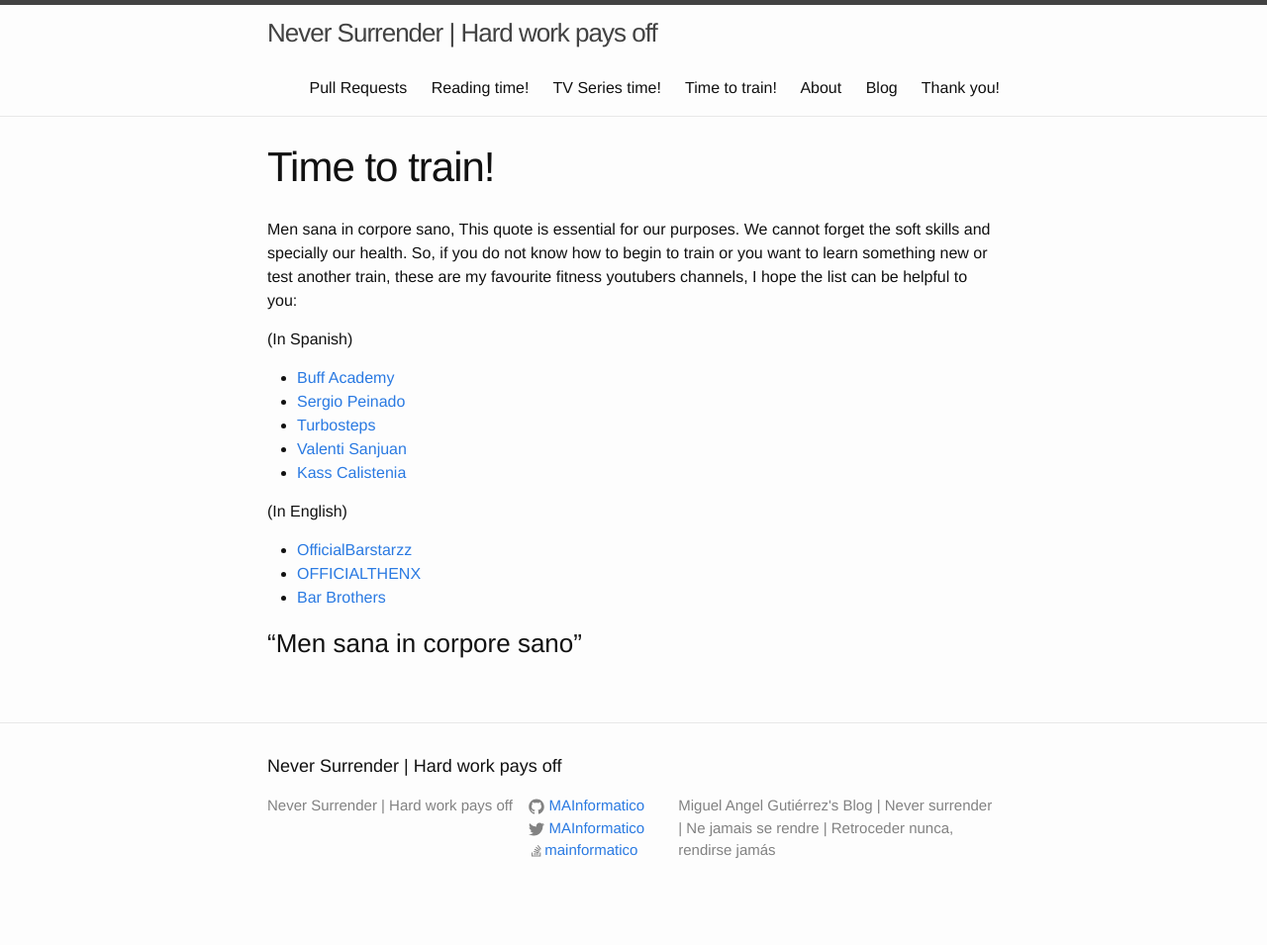
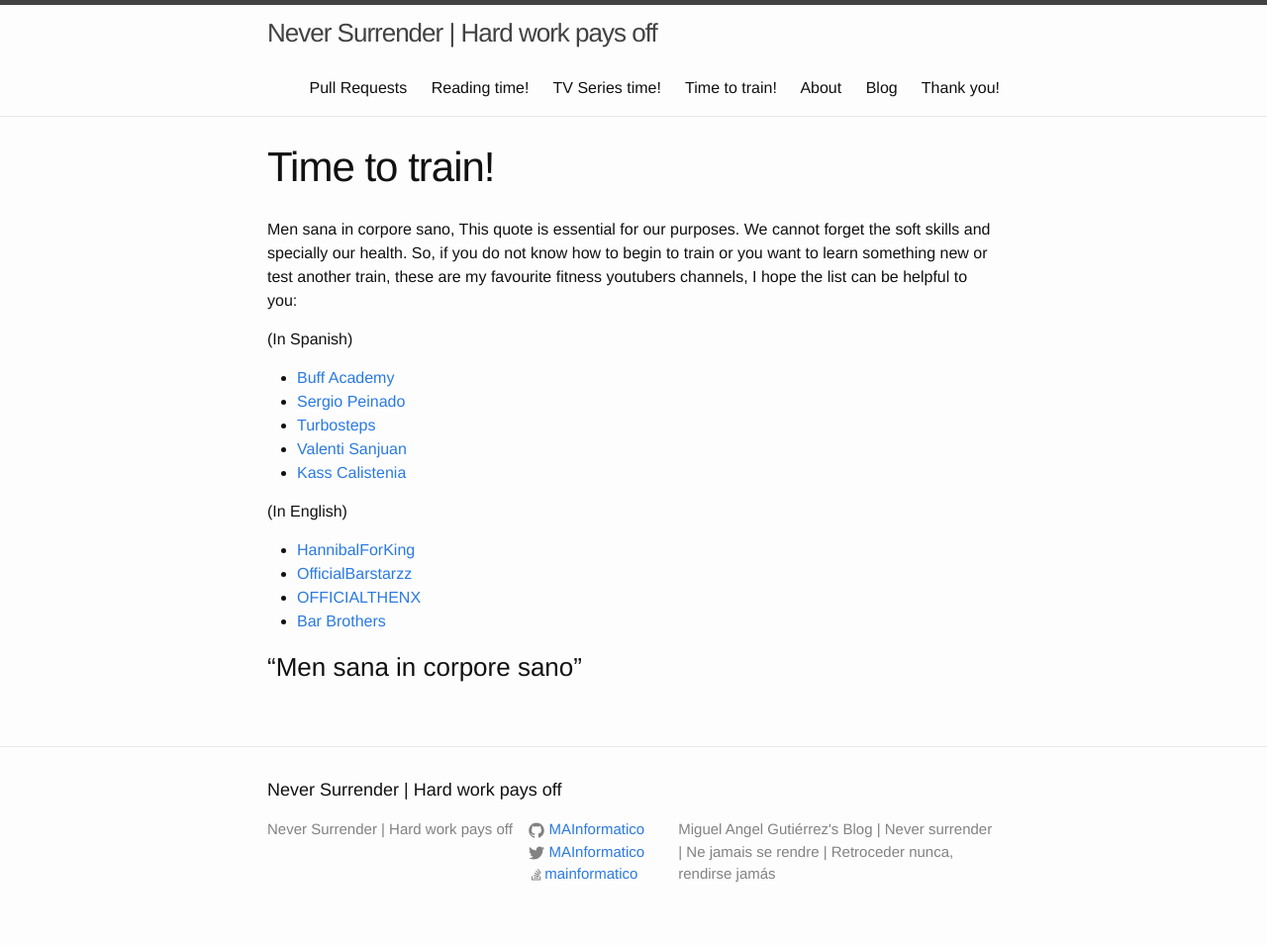
Before and after one commit to MAInformatico/MAInformatico.github.io, a Jekyll site: the page built from Sport_Time.md, in a window 1280 px wide. Shown: the whole page at 99% size. Built offline with Jekyll 4.4.1, drawn with Linux system fonts in a browser that asks for light colours; before the commit the page ends 931 px from its top, so only the background shows below that.

Commit message:
updating calistenics channels

```diff
--- a/Sport_Time.md
+++ b/Sport_Time.md
@@ -14,6 +14,7 @@ Men sana in corpore sano, This quote is essential for our purposes. We cannot fo
 * [Kass Calistenia](https://www.youtube.com/channel/UCq7Vhs9nroHJpXXM1mnu4gw)
 
 (In English)
+* [HannibalForKing](https://www.youtube.com/user/HannibalForKing1)
 * [OfficialBarstarzz](https://www.youtube.com/user/OfficialBarstarzz)
 * [OFFICIALTHENX](https://www.youtube.com/user/TheMiamiTrainer)
 * [Bar Brothers](https://www.youtube.com/user/novoic)
```
